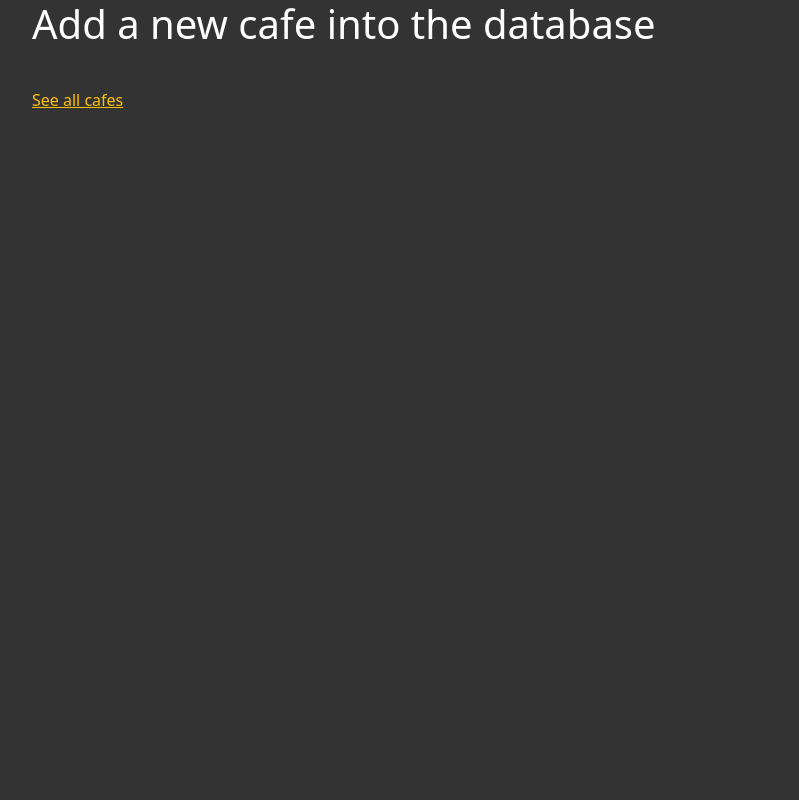
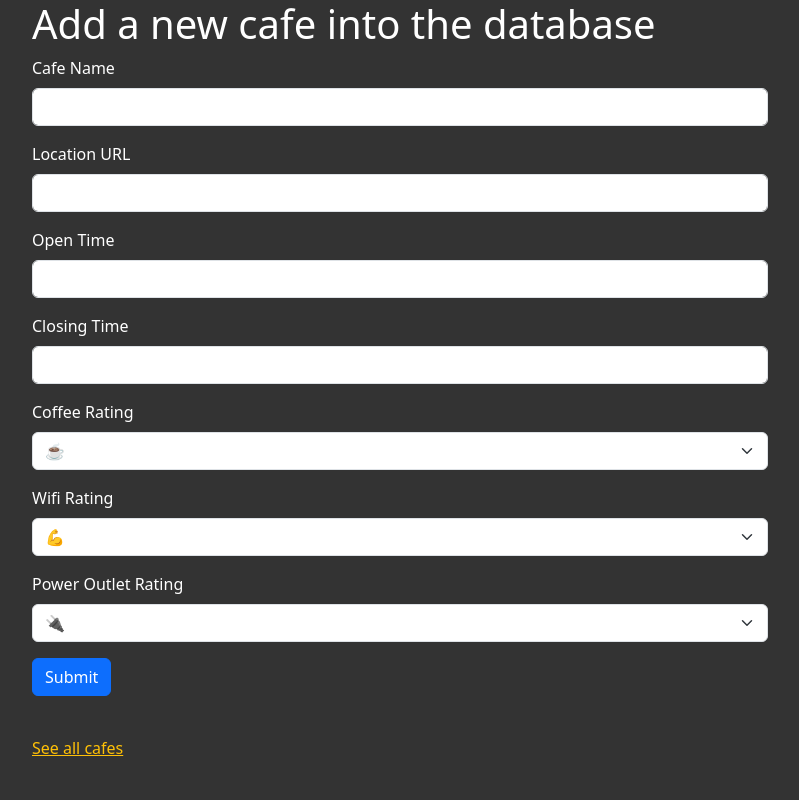
Before and after one commit to FreakyxD/100DaysOfPython, a Flask app: page /add in a window 1280 px wide. Shown: the whole page, without its empty margins (50-849 px from the left). Run offline with Flask 3, Linux system fonts and the light colour scheme; some libraries are stand-ins or nearby versions.

Commit message:
implementing a WTForm

```diff
--- a/Day62AdvancedFlask/day-62-starting-files-coffee-and-wifi/main.py
+++ b/Day62AdvancedFlask/day-62-starting-files-coffee-and-wifi/main.py
@@ -1,8 +1,8 @@
 from flask import Flask, render_template
 from flask_bootstrap import Bootstrap5
 from flask_wtf import FlaskForm
-from wtforms import StringField, SubmitField
-from wtforms.validators import DataRequired
+from wtforms import StringField, SubmitField, SelectField
+from wtforms.validators import DataRequired, URL
 from sensitive import SECRET_KEY
 import csv
 
@@ -25,16 +25,18 @@ Bootstrap5(app)
 
 
 class CafeForm(FlaskForm):
-    cafe = StringField('Cafe name', validators=[DataRequired()])
+    cafe = StringField('Cafe Name', validators=[DataRequired()])
+    location_url = StringField('Location URL', validators=[DataRequired(), URL()])
+    open_time = StringField('Open Time', validators=[DataRequired()])
+    closing_time = StringField('Closing Time', validators=[DataRequired()])
+    coffee_rating = SelectField('Coffee Rating', choices=['☕', '☕☕', '☕☕☕', '☕☕☕☕', '☕☕☕☕☕'],
+                                validators=[DataRequired()])
+    wifi_rating = SelectField('Wifi Rating', choices=['💪', '💪💪', '💪💪💪', '💪💪💪💪', '💪💪💪💪💪'],
+                              validators=[DataRequired()])
+    power_outlet_rating = SelectField('Power Outlet Rating',
+                                      choices=['🔌', '🔌🔌', '🔌🔌🔌', '🔌🔌🔌🔌', '🔌🔌🔌🔌🔌'],
+                                      validators=[DataRequired()])
     submit = SubmitField('Submit')
-
-# Exercise:
-# add: Location URL, open time, closing time, coffee rating, wifi rating, power outlet rating fields
-# make coffee/wifi/power a select element with choice of 0 to 5.
-#e.g. You could use emojis ☕️/💪/✘/🔌
-# make all fields required except submit
-# use a validator to check that the URL field has a URL entered.
-# ---------------------------------------------------------------------------
 
 
 # all Flask routes below
--- a/Day62AdvancedFlask/day-62-starting-files-coffee-and-wifi/templates/add.html
+++ b/Day62AdvancedFlask/day-62-starting-files-coffee-and-wifi/templates/add.html
@@ -1,5 +1,5 @@
 {% extends 'base.html' %}
-<!--Don't forget your import here-->
+{% from 'bootstrap5/form.html' import render_form %}
 {% block title %}Add A New Cafe{% endblock %}
 
 {% block content %}
@@ -9,7 +9,7 @@
 
       <h1>Add a new cafe into the database</h1>
 
-      <!-- This is where your WTForm will go -->
+      {{ render_form(form) }}
 
 	  <p class="space-above"><a href="{{ url_for('cafes')}}">See all cafes</a></p>
 
```
